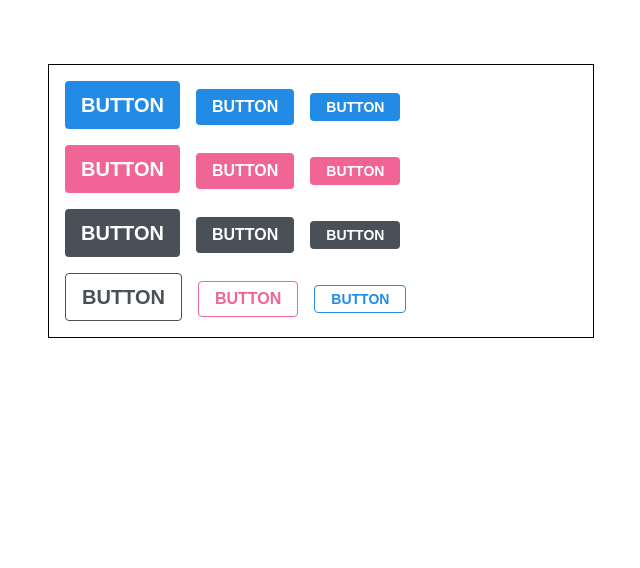
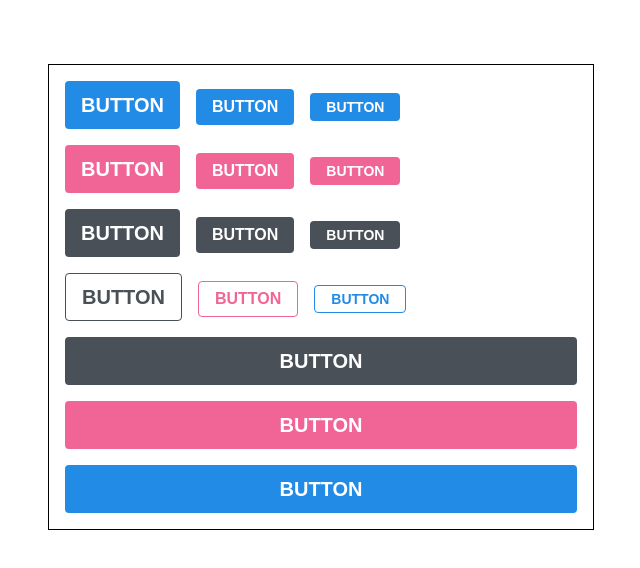
Before and after one commit to xogustlnx/react_desgin_sass, a React (Create React App) app: page / in a window 1280 px wide. Shown: the top 568 px of the page, without its empty margins (319-959 px from the left). Built offline with nearby package versions, Linux system fonts and the light colour scheme.

Commit message:
add_fullwidth

```diff
--- a/src/App.js
+++ b/src/App.js
@@ -46,6 +46,18 @@ function App() {
           BUTTON
         </Button>
       </div>
+
+      <div className="buttons">
+        <Button size="large" color="gray" full>
+          BUTTON
+        </Button>
+        <Button size="large" color="pink" full>
+          BUTTON
+        </Button>
+        <Button size="large" color="blue" full>
+          BUTTON
+        </Button>
+      </div>
     </div>
   );
 }
--- a/src/components/Button.js
+++ b/src/components/Button.js
@@ -2,9 +2,9 @@ import React from "react";
 import classNames from "classnames";
 import "./Button.scss";
 
-const Button = ({ children, size, color, outline }) => {
+const Button = ({ children, size, color, outline, full}) => {
   return (
-    <button className={classNames("Button", size, color, { outline })}>
+    <button className={classNames("Button", size, color, { outline }, {full})}>
       {children}
     </button>
   );
--- a/src/components/Button.scss
+++ b/src/components/Button.scss
@@ -25,6 +25,8 @@ $pink: #f06595;
 .Button {
   color: white;
   font-weight: bold;
+  display: inline-flex;
+  align-items: center;
   outline: none;
   border-radius: 4px;
   border: none;
@@ -69,4 +71,13 @@ $pink: #f06595;
   & + & {
     margin-left: 1rem;
   }
+
+  &.full {
+    width: 100%;
+    justify-content: center;
+    & + & {
+      margin-left: 0;
+      margin-top: 1rem;
+    }
+  }
 }
```
